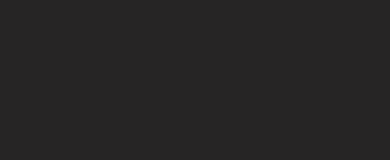
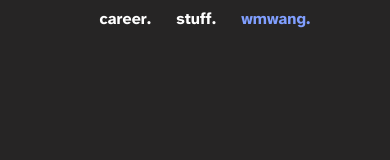
Before and after one commit to Chinesegala/williammawang.com, a plain HTML site: page index.html in a window 390 px wide. Shown: the top 160 px of the page. Drawn offline with nearby package versions, Linux system fonts and the light colour scheme.

Commit message:
header test

```diff
--- a/index.html
+++ b/index.html
@@ -77,6 +77,13 @@
       </tr>
     </table>
   </header>
+
+  <!-- Mobile Navigation -->
+  <div class="mobile-nav">
+    <a href="/career.html">career.</a>
+    <a href="/stuff.html">stuff.</a>
+    <a href="https://wmwang.org" style="color: #809fff;" target="_blank" rel="noreferrer">wmwang.</a>
+  </div>
 
   <!-- Entry page -->
   <table id="entry">
--- a/stylesheet/styles.css
+++ b/stylesheet/styles.css
@@ -576,3 +576,30 @@ button:focus {
   padding-left: 40px;
   padding-top: 10px;
 }
+
+/* Define a mobile navigation header */
+.mobile-nav {
+  display: none;
+  background-color: #262525; /* Changed to match your website's design */
+  color: #fff;
+  padding: 10px;
+  text-align: center;
+  font-family: "atkinson-bold", sans-serif; /* Added to match your website's design */
+  position: fixed; /* Added to fix the header at the top of the screen */
+  top: 0; /* Added to position the header at the top */
+  width: 100%; /* Added to make the header span the full width of the screen */
+  z-index: 1000; /* Added to ensure the header is always on top */
+}
+
+.mobile-nav a {
+  color: #fff;
+  text-decoration: none;
+  margin: 0 10px;
+}
+
+/* Show the mobile navigation header when the viewport is 600px or less */
+@media screen and (max-width: 600px) {
+  .mobile-nav {
+    display: block;
+  }
+}
```
